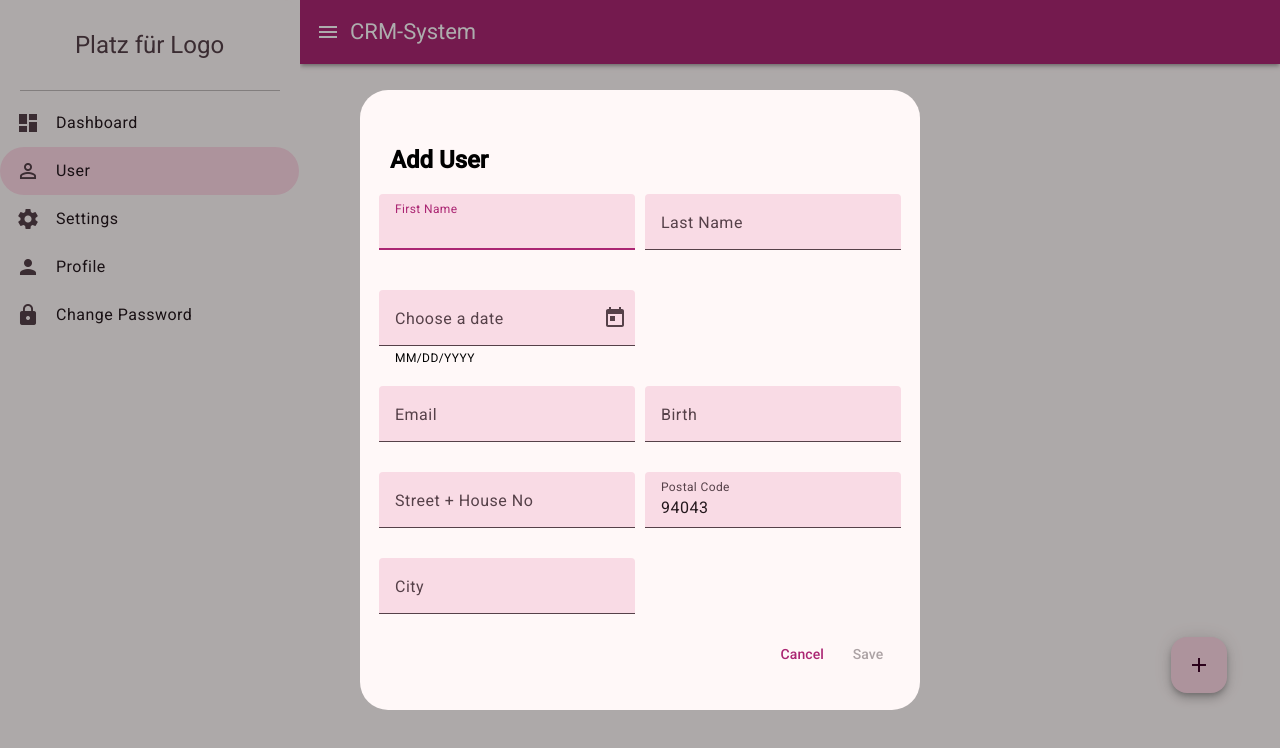
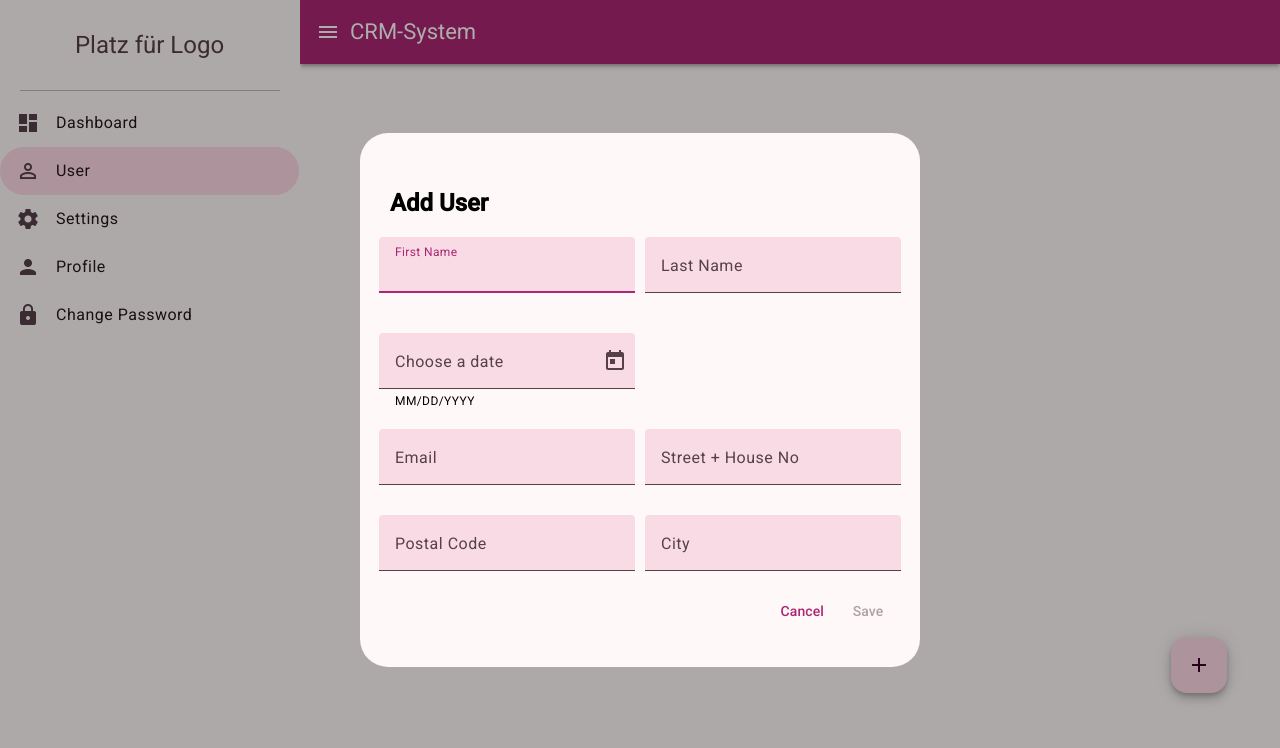
Before and after one commit to NoelKi/CRM-System, an Angular app: page /user in a window 1280 px wide. Both pictures are taken after a click on the button "add". Shown: the top 748 px of the page. Built offline with nearby package versions, Linux system fonts and the light colour scheme.

Commit message:
add bindings the old fashioned style

```diff
--- a/src/app/dialog-add-user/dialog-add-user.component.html
+++ b/src/app/dialog-add-user/dialog-add-user.component.html
@@ -7,12 +7,12 @@
     <div class="form-upper-container">
       <mat-form-field>
         <mat-label>First Name</mat-label>
-        <input matInput />
+        <input [(ngModel)]="user.firstName" matInput />
       </mat-form-field>
 
       <mat-form-field>
         <mat-label>Last Name</mat-label>
-        <input matInput />
+        <input [(ngModel)]="user.lastName" matInput />
       </mat-form-field>
     </div>
 
@@ -29,27 +29,29 @@
     <div class="form-bottom-container">
       <mat-form-field>
         <mat-label>Email</mat-label>
-        <input matInput type="email" matInput />
-      </mat-form-field>
-
-      <mat-form-field>
-        <mat-label>Birth</mat-label>
-        <input matInput />
+        <input [(ngModel)]="user.email" matInput type="email" matInput />
       </mat-form-field>
 
       <mat-form-field>
         <mat-label>Street + House No</mat-label>
-        <input matInput />
+        <input [(ngModel)]="user.street" matInput />
       </mat-form-field>
 
       <mat-form-field>
         <mat-label>Postal Code</mat-label>
-        <input matInput #postalCode maxlength="5" placeholder="Ex. 94105" value="94043" />
+        <input
+          matInput
+          [(ngModel)]="user.postalCode"
+          #postalCode
+          maxlength="5"
+          placeholder="Ex. 94105"
+          value="94043"
+        />
       </mat-form-field>
 
       <mat-form-field>
         <mat-label>City</mat-label>
-        <input matInput />
+        <input matInput [(ngModel)]="user.city" />
       </mat-form-field>
     </div>
   </div>
--- a/src/app/dialog-add-user/dialog-add-user.component.ts
+++ b/src/app/dialog-add-user/dialog-add-user.component.ts
@@ -11,6 +11,7 @@ import {
 } from '@angular/material/dialog';
 import { MatFormFieldModule } from '@angular/material/form-field';
 import { MatInputModule } from '@angular/material/input';
+import { User } from '../../models/user.model';
 
 @Component({
   selector: 'app-dialog-add-user',
@@ -32,4 +33,6 @@ import { MatInputModule } from '@angular/material/input';
   templateUrl: './dialog-add-user.component.html',
   styleUrl: './dialog-add-user.component.scss'
 })
-export class DialogAddUserComponent {}
+export class DialogAddUserComponent {
+  user = new User();
+}
--- a/src/app/user/user.component.ts
+++ b/src/app/user/user.component.ts
@@ -3,6 +3,7 @@ import { MatButton, MatButtonModule } from '@angular/material/button';
 import { MatDialog } from '@angular/material/dialog';
 import { MatIcon } from '@angular/material/icon';
 import { MatTooltipModule, TooltipPosition } from '@angular/material/tooltip';
+import { User } from '../../models/user.model';
 import { DialogAddUserComponent } from '../dialog-add-user/dialog-add-user.component';
 
 @Component({
@@ -16,6 +17,7 @@ export class UserComponent {
   positionOptions: TooltipPosition[] = ['below', 'above', 'left', 'right'];
 
   dialog = inject(MatDialog);
+  user: User = new User();
 
   constructor() {}
 
```
Also changed, not shown: src/models/user.model.ts (renamed from src/models/user.class.ts).
